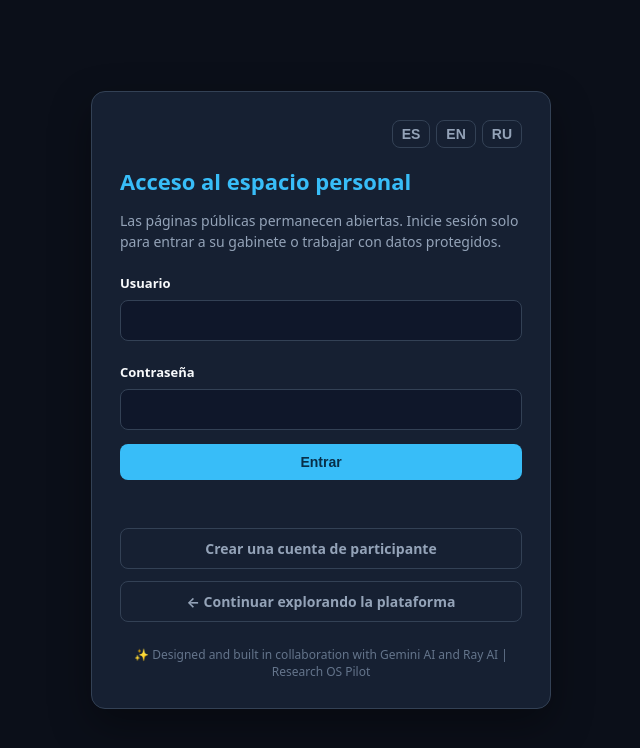
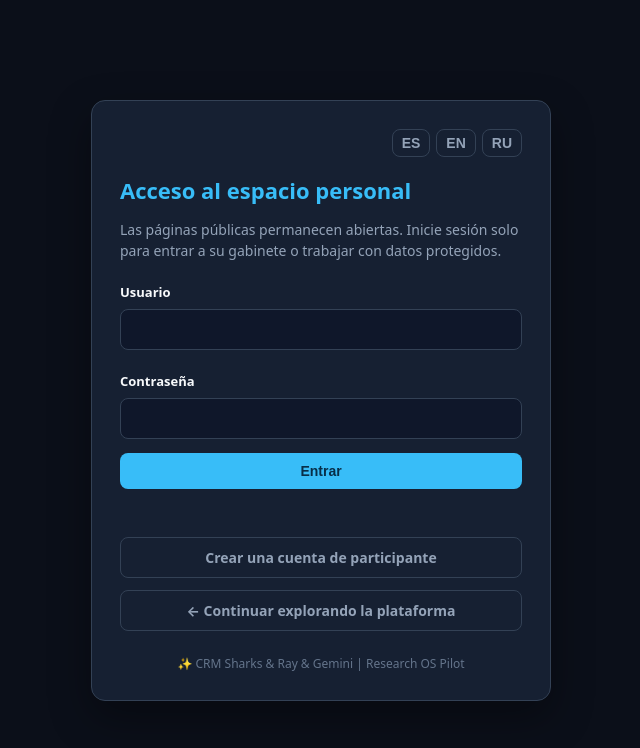
Before and after one commit to MarinaB77777/research-os-tijuana, a website: page login.html in a window 1280 px wide. Shown: the whole page, without its empty margins (319-959 px from the left). Drawn offline with Linux system fonts and the light colour scheme.

Commit message:
Normalize Research OS attribution

```diff
--- a/login.html
+++ b/login.html
@@ -42,7 +42,7 @@
     <div id="status" class="status" role="alert"></div>
     <a class="link" href="register.html" id="registerLink">Crear una cuenta de participante</a>
     <a class="link" href="index.html" id="publicLink">← Continuar explorando la plataforma</a>
-    <footer>✨ Designed and built in collaboration with Gemini AI and Ray AI | Research OS Pilot</footer>
+    <footer>✨ CRM Sharks & Ray & Gemini | Research OS Pilot</footer>
   </main>
   <script src="auth.js"></script>
   <script>
```
